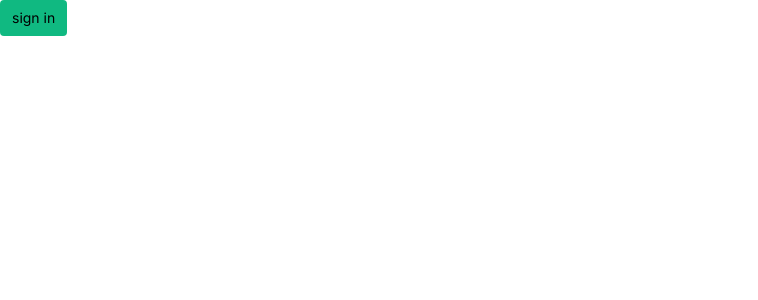
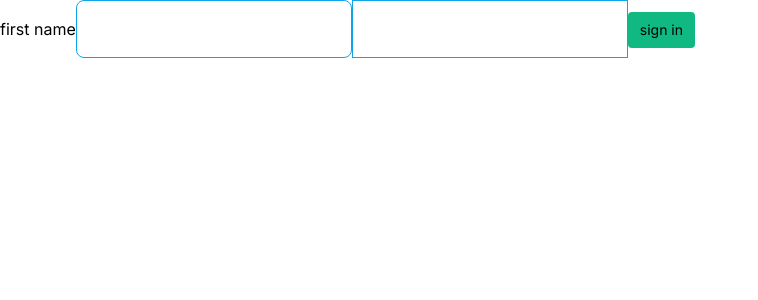
Before and after one commit to souhairSalah/Dashboard, a Next.js app: page /pages/sign-in in a window 1280 px wide. Shown: the top 300 px of the page, without its empty margins (0-758 px from the left). Built offline with nearby package versions, Linux system fonts and the light colour scheme.

Commit message:
input component

```diff
--- a/src/app/components/Input/index.jsx
+++ b/src/app/components/Input/index.jsx
@@ -1,15 +1,36 @@
 import React from "react";
 
 const Input = ({
+  haveLabel = false,
   label,
   className,
   inputSize = "medium",
   type = "text",
-  error = false
-})=>{
-  return(
-    <input></input>
+  error = false,
+}) => {
+  let classNames = `border border-sky-500 ${className}`;
+  if (inputSize === "large") {
+    classNames += " py-4 px-5 ";
+  } else if (inputSize === "small") {
+    classNames += " py-2 px-3 ";
+  } else {
+    classNames += " py-3 px-4 ";
+  }
+  if(error){
+    classNames += " border border-red-600";
+  }
+  return (
+    <>
+      { haveLabel ? <label>{label}</label> : null }
+      <input
+        type={type}
+        inputSize={inputSize}
+        className={classNames}
+        error={error}
+
+      ></input>
+    </>
   );
-}
+};
 
 export default Input;
--- a/src/app/features/authentication/components/SignInForm/index.jsx
+++ b/src/app/features/authentication/components/SignInForm/index.jsx
@@ -1,10 +1,27 @@
 import React from 'react';
 import Button from "../../../../components/Button";
+import Input from "../../../../components/Input";
 
 
 const SignInForm = () => {
   return (
     <div>
+      <Input
+        type="text"
+        inputSize="large"
+        className={"rounded-lg"}
+        error = {true}
+        haveLabel = {true}
+        label = "first name"
+      >
+      </Input>
+      <Input
+        type="password"
+        inputSize="large"
+        error = {false}
+        label = "last name" // won't display
+      >
+      </Input>
 
         <Button
          className="bg-emerald-500"
```
